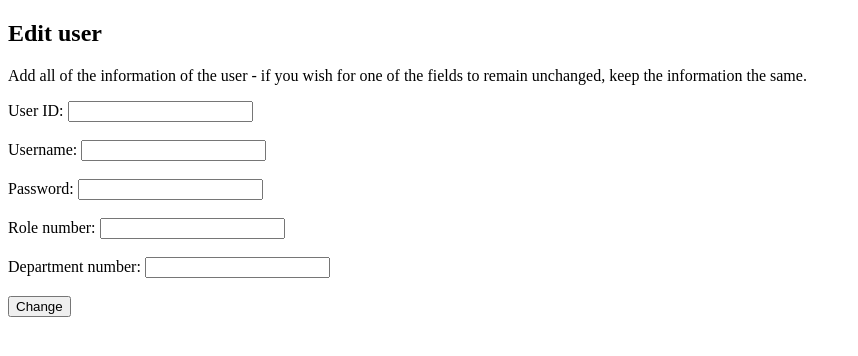
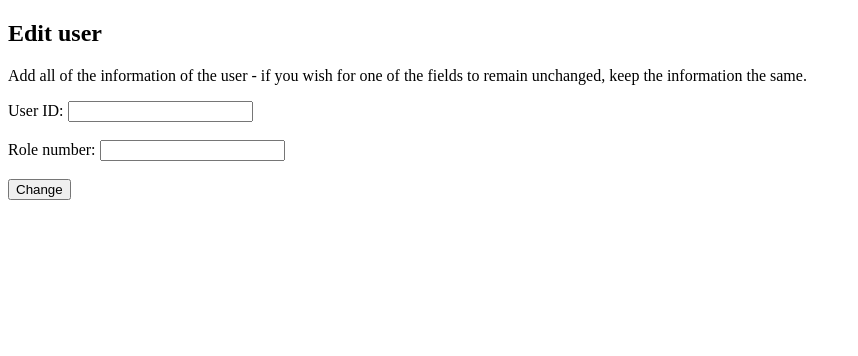
Before and after one commit to user789user/dataA4, a Flask app: template templates/edituser.html in a window 1280 px wide. Shown: the top 356 px of the page, without its empty margins (0-858 px from the left). Run offline with Flask 3, Linux system fonts and the light colour scheme; the template is opened without the code that fills it, so the values that code supplies are empty; some libraries are stand-ins or nearby versions.

Commit message:
edituser working

```diff
--- a/app.py
+++ b/app.py
@@ -98,6 +98,29 @@ def deleteuser():
 
     return render_template('deleteuser.html')
 
+@app.route('/edituser', methods=['GET','POST'])
+@superadmin_required
+def edituser():
+    if request.method == 'POST':
+        user_id = request.form['userid']
+        role_id = request.form['roleid']
+
+        conn = get_db_connection()
+        cursor = conn.cursor()
+        try:
+            cursor.execute("UPDATE Users SET role_id = %s  WHERE id = %s",(role_id, user_id))
+            conn.commit()
+            #redirect somewhere else
+            return redirect(url_for('login'))
+        except Exception as e:
+            flash(f"Registration error: {e}")
+            conn.rollback()
+        finally:
+            cursor.close()
+            conn.close()
+
+    return render_template('edituser.html')
+
 
 @app.route('/login', methods=['GET', 'POST'])
 def login():
--- a/templates/edituser.html
+++ b/templates/edituser.html
@@ -10,21 +10,12 @@
     <p>Add all of the information of the user - if you wish for one of the fields to remain unchanged,
         keep the information the same.
     </p>
-    <form action="{{ url_for('editusers') }}" method="POST">
+    <form action="{{ url_for('edituser') }}" method="POST">
         <label for="userid">User ID:</label>
         <input type="number" id="userid" name="userid" required><br><br>
 
-        <label for="username">Username:</label>
-        <input type="text" id="username" name="username" required><br><br>
-
-        <label for="password">Password:</label>
-        <input type="password" id="password" name="password" required><br><br>
-
         <label for="roleid">Role number:</label>
         <input type="number" id="roleid" name="roleid" required><br><br>
-
-        <label for="departmentid">Department number:</label>
-        <input type="number" id="departmentid" name="departmentid" required><br><br>
 
         <button type="submit">Change</button>
     </form>
```
